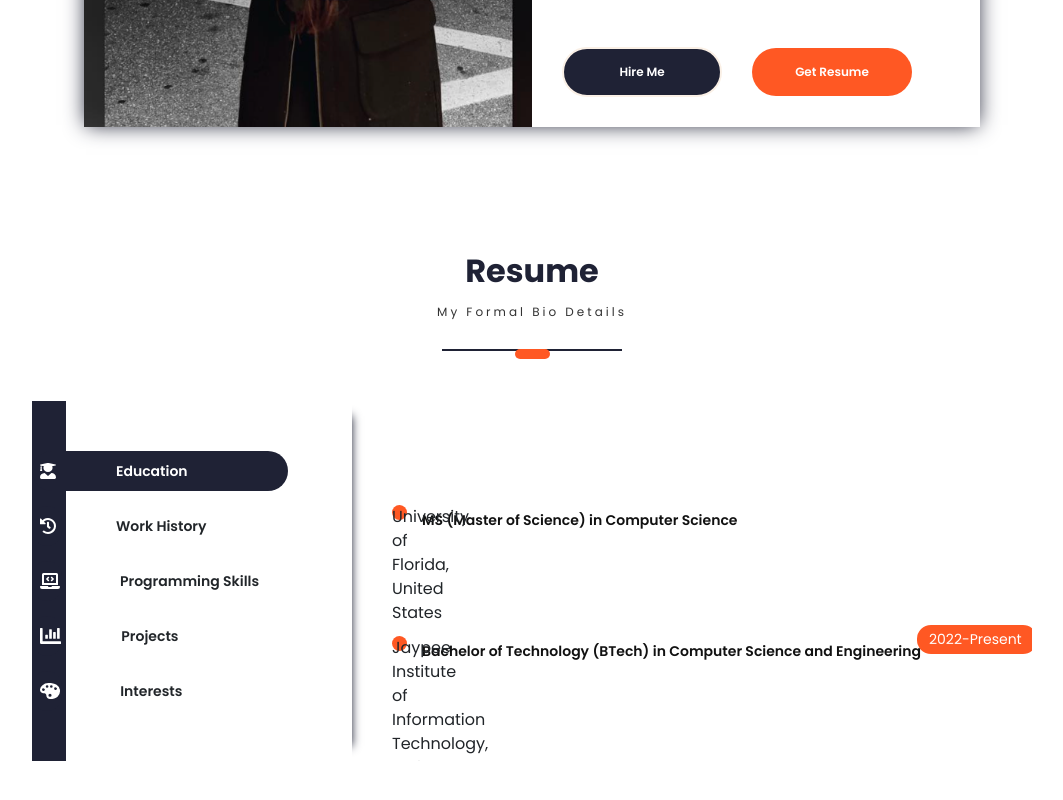
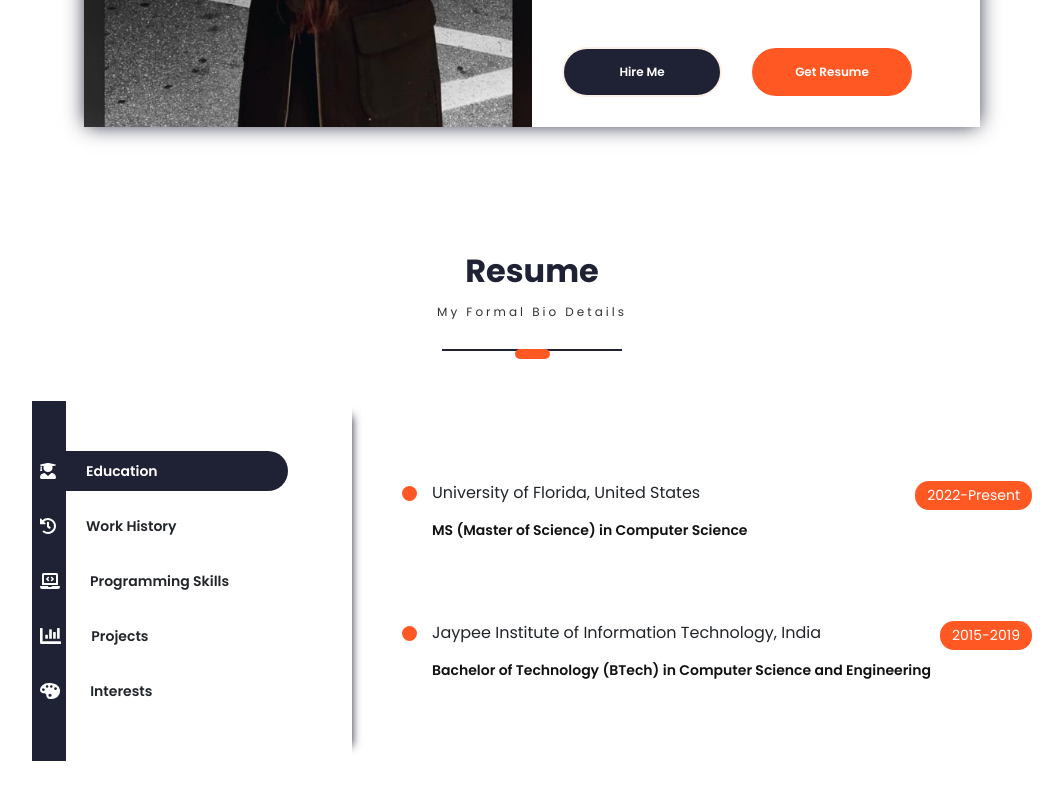
Before and after one commit to anjaligupta0621/Portfolio, a React (Create React App) app in the folder client/: page / in a window 1280 px wide. Shown: the part 1344-2144 px from the top of the page, without its empty margins (108-1171 px from the left). Built offline with nearby package versions, Linux system fonts and the light colour scheme; a web font is replaced by a local one.

Commit message:
resume component completed

```diff
--- a/client/src/PortfolioContainer/Resume/Resume.css
+++ b/client/src/PortfolioContainer/Resume/Resume.css
@@ -23,7 +23,7 @@
     flex-grow: 1;
     width: 600px;
     overflow: hidden;
-    padding: 0 0 0 70px;
+    padding: 0 0 0 80px;
 }
 
 .experience-description {
@@ -67,8 +67,7 @@
     font-size: 14px;
     white-space: nowrap;
     font-family: "Poppins SemiBold";
-    /* margin: 15px; */
-    margin-left: 30px;
+    /* font-family: "Montserrat Medium"; */
 }
 
 .bullet-logo {
@@ -100,6 +99,7 @@
 .resume-heading {
     display: flex;
     flex-direction: column;
+    /* font-family: "Poppins Bold"; */
 }
 
 .resume-main-heading {
@@ -136,8 +136,8 @@
     font-size: 14px;
     border-radius: 14px;
     color: white;
-    width: 120px;
-    margin-left: 525px;
+    /* width: 120px;
+    margin-left: 525px; */
     /* position: relative; */
 }
 
--- a/client/src/PortfolioContainer/Resume/Resume.js
+++ b/client/src/PortfolioContainer/Resume/Resume.js
@@ -22,7 +22,7 @@ function Resume(props) {
         return (
         <div className='resume-heading'>
             <div className='resume-main-heading'>
-                <div className='heading-bullet'>
+                <div className='heading-bullet'></div>
                     <span>{props.heading ? props.heading : ''}</span>
                     {props.fromDate && props.toDate ? (
                         <div className='heading-date'>
@@ -39,7 +39,6 @@ function Resume(props) {
                     <span>{props.description ? props.description : ''}</span>
                 </div>
             </div>
-        </div>
         )
     };
 
@@ -102,7 +101,7 @@ function Resume(props) {
         </div>,
         <div className='resume-screen-container' key='work-experience'>
             <ResumeHeading
-                title = {"UF Innovate, Florid, United States"}
+                heading = {"UF Innovate, Florida, United States"}
                 subHeading = {"Software Developer"}
                 fromDate = {"2022"}
                 toDate = {"2022"}
```
